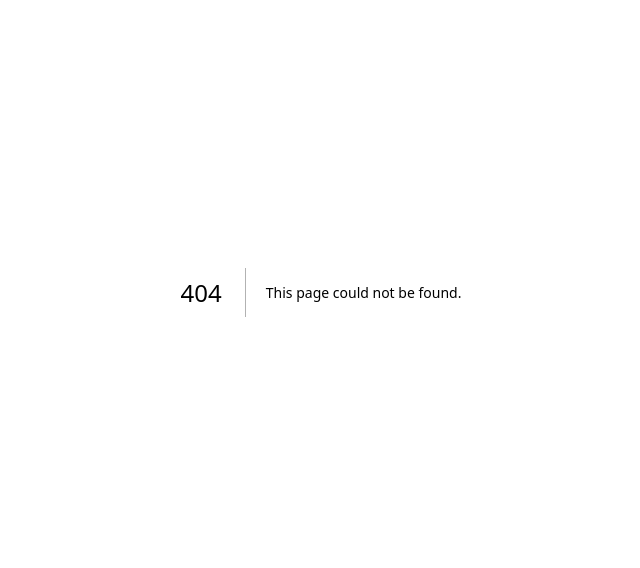
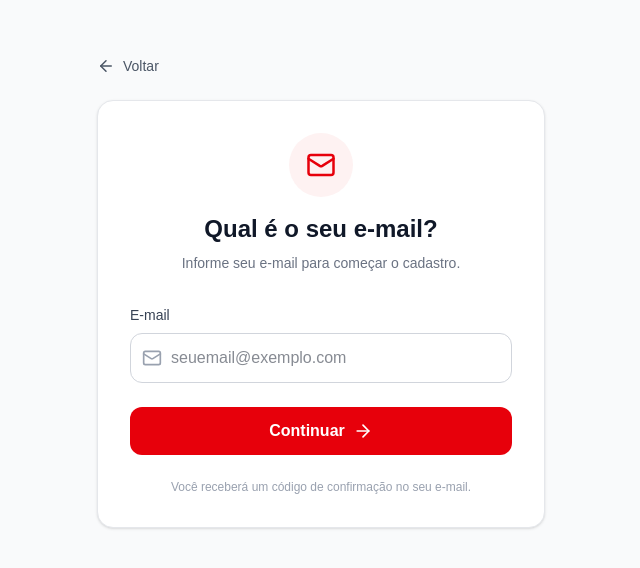
Before and after one commit to felipefpinto/icomida, a Next.js app: page /cadastro/usuario/email in a window 1280 px wide. Before the commit this address had no page. Shown: the part 108-676 px from the top of the page, without its empty margins (319-959 px from the left). Built offline with nearby package versions, Linux system fonts and the light colour scheme.

Commit message:
(feat): tela de cadastro de email

```diff
--- /dev/null
+++ b/src/app/cadastro/usuario/email/page.jsx
@@ -0,0 +1,105 @@
+"use client";
+
+import { useState } from "react";
+import Link from "next/link";
+import { useRouter } from "next/navigation";
+import { ArrowLeft, ArrowRight, Mail } from "lucide-react";
+
+export default function CadastroEmail() {
+  const router = useRouter();
+  const [email, setEmail] = useState("");
+
+  function continuar() {
+    if (!email.trim()) {
+      alert("Informe seu e-mail.");
+      return;
+    }
+
+    router.push(
+      `/cadastro/usuario/confirmar-email?email=${encodeURIComponent(email)}`
+    );
+  }
+
+  return (
+    <main className="flex min-h-screen items-center justify-center bg-gray-50 px-4 py-10">
+      <div className="w-full max-w-md">
+
+        <Link
+          href="/cadastro"
+          className="mb-6 inline-flex items-center gap-2 text-sm text-gray-600 transition hover:text-red-600"
+        >
+          <ArrowLeft size={18} />
+          Voltar
+        </Link>
+
+        <div className="rounded-2xl border border-gray-200 bg-white p-8 shadow-sm">
+
+          {/* CABEÇALHO */}
+          <div className="mb-8 text-center">
+
+            <div className="mb-4 flex justify-center">
+              <div className="flex h-16 w-16 items-center justify-center rounded-full bg-red-50 text-red-600">
+                <Mail size={30} />
+              </div>
+            </div>
+
+            <h1 className="text-2xl font-bold text-gray-900">
+              Qual é o seu e-mail?
+            </h1>
+
+            <p className="mt-2 text-sm text-gray-500">
+              Informe seu e-mail para começar o cadastro.
+            </p>
+
+          </div>
+
+          {/* CAMPO DE E-MAIL */}
+          <div className="mb-6">
+
+            <label
+              htmlFor="email"
+              className="mb-2 block text-sm font-medium text-gray-700"
+            >
+              E-mail
+            </label>
+
+            <div className="relative">
+
+              <Mail
+                size={20}
+                className="absolute left-3 top-1/2 -translate-y-1/2 text-gray-400"
+              />
+
+              <input
+                id="email"
+                type="email"
+                value={email}
+                onChange={(e) => setEmail(e.target.value)}
+                placeholder="seuemail@exemplo.com"
+                className="w-full rounded-xl border border-gray-300 py-3 pl-10 pr-4 text-gray-900 outline-none transition focus:border-red-500 focus:ring-2 focus:ring-red-100"
+              />
+
+            </div>
+
+          </div>
+
+          {/* BOTÃO */}
+          <button
+            type="button"
+            onClick={continuar}
+            className="flex w-full items-center justify-center gap-2 rounded-xl bg-red-600 py-3 font-semibold text-white transition hover:bg-red-700"
+          >
+            Continuar
+            <ArrowRight size={20} />
+          </button>
+
+          {/* INFORMAÇÃO */}
+          <p className="mt-6 text-center text-xs text-gray-400">
+            Você receberá um código de confirmação no seu e-mail.
+          </p>
+
+        </div>
+      </div>
+    </main>
+  );
+}
```
